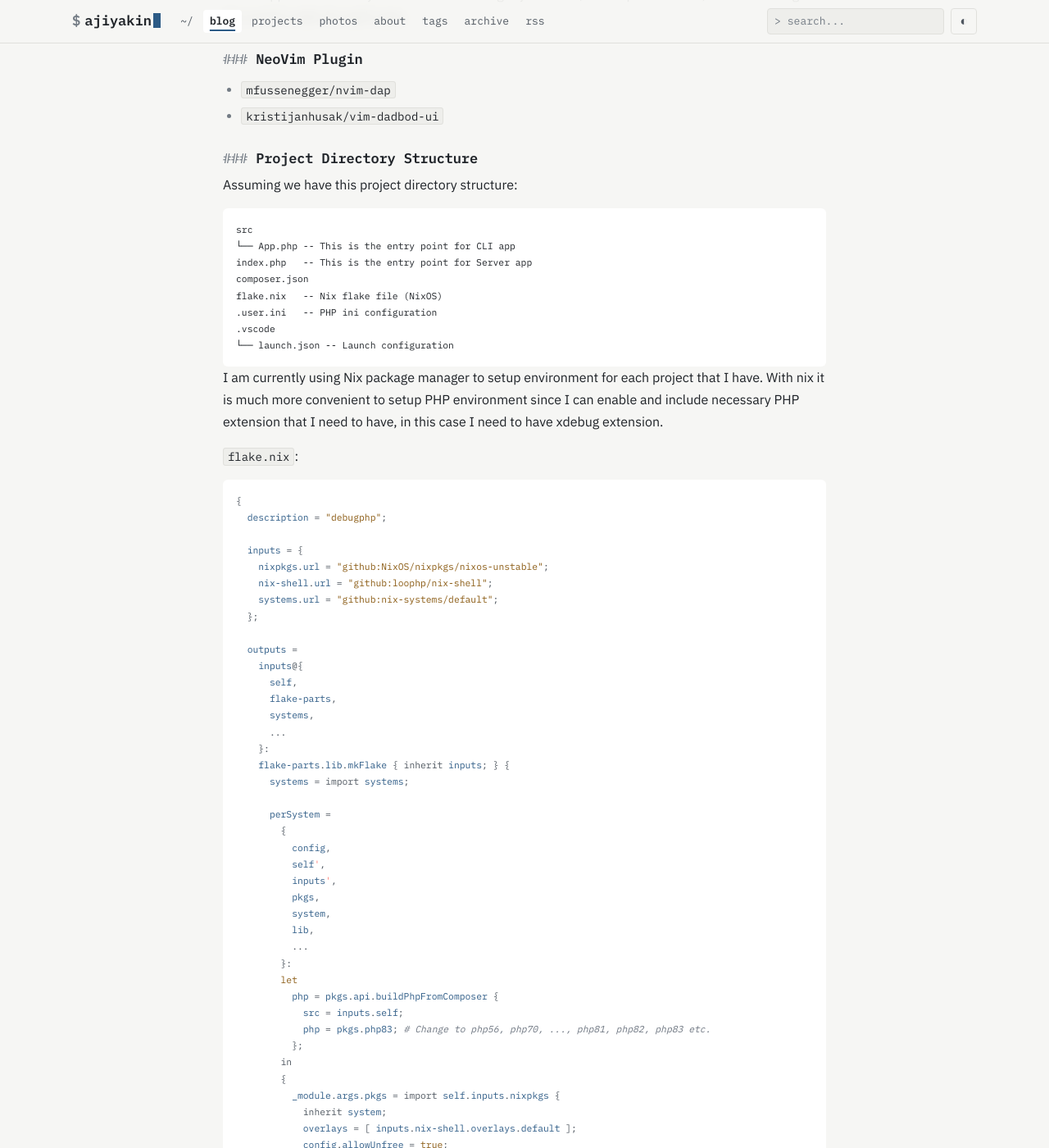
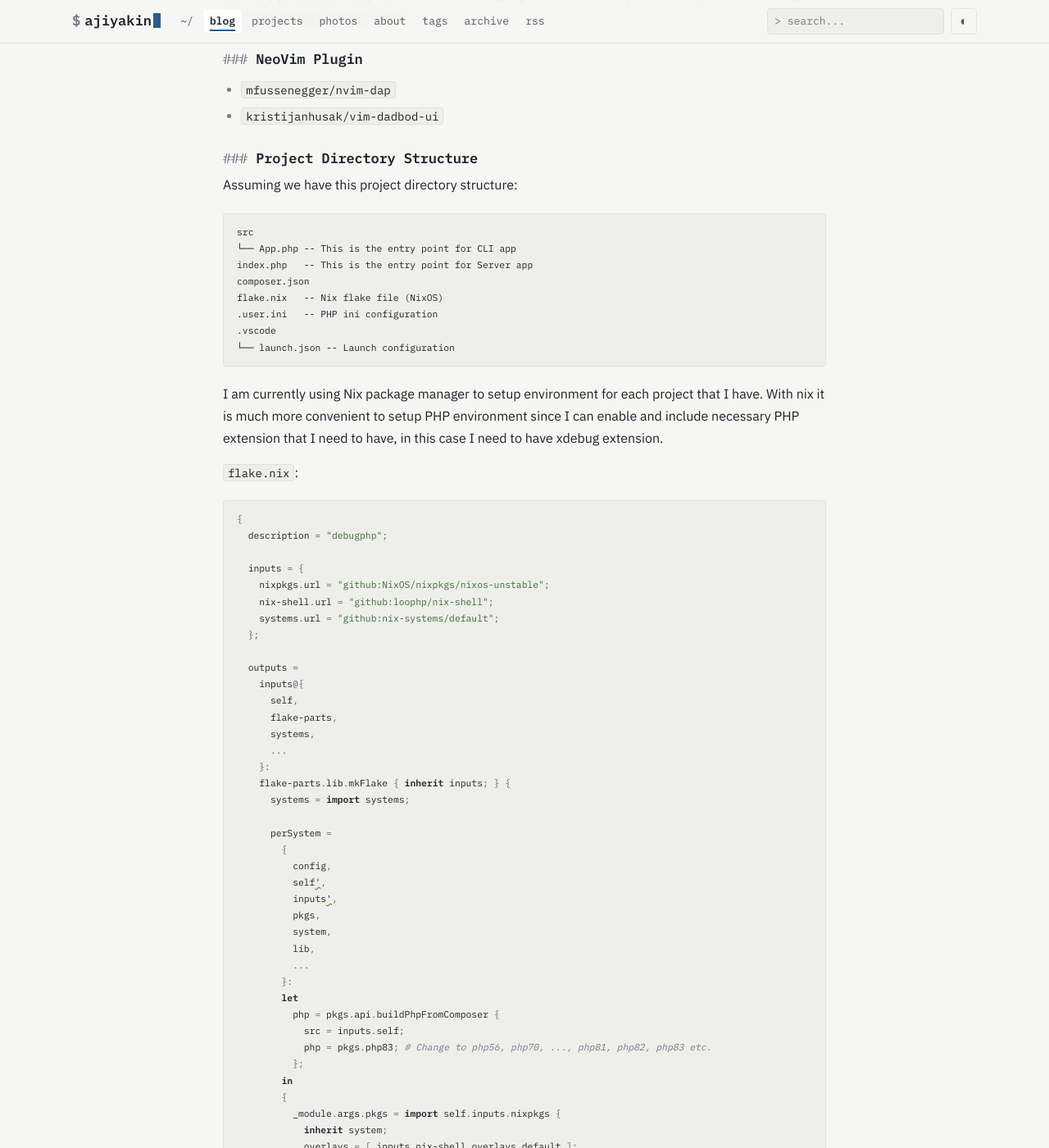
Before and after one commit to theikalman/theikalman.github.io, a Jekyll site: the page built from _posts/2025-05-07-debugging-php-app-in-neovim.md, in a window 1280 px wide and 1400 px high, scrolled down 311 px. Shown: the whole window at 82% size. Built offline with Jekyll 4.4.1, drawn with Linux system fonts in a browser that asks for light colours.

Commit message:
feat(code): muted syntax highlighting on theme tokens
Move the Rouge styles from code.css into a Sass partial and drive them
from --syn-* tokens so code blocks follow the light/dark theme. The
palette drops the saturated GitHub colors; keywords are bold and
comments italic so tokens stay distinguishable without relying on hue,
and diff lines are marked by background and strikethrough rather than
red versus green. One stylesheet request instead of two.

```diff
--- a/_includes/head.html
+++ b/_includes/head.html
@@ -24,7 +24,6 @@
     <link rel="preconnect" href="https://fonts.gstatic.com" crossorigin>
     <link rel="stylesheet" href="https://fonts.googleapis.com/css2?family=IBM+Plex+Mono:wght@400;500;600&family=IBM+Plex+Sans:ital,wght@0,400;0,500;0,600;1,400&display=swap">
     <link rel="stylesheet" href="/assets/main.css?v={{ site.time | date: '%s' }}">
-    <link rel="stylesheet" href="/assets/code.css?v={{ site.time | date: '%s' }}">
     {%- seo -%}
     {%- feed_meta -%}
     <link rel="alternate" type="application/rss+xml" href="{{ site.url }}/feed.xml">
--- /dev/null
+++ b/_sass/_syntax.scss
@@ -0,0 +1,113 @@
+// Rouge syntax highlighting.
+//
+// A restrained palette from the --syn-* tokens. Token classes also differ
+// by weight and style (bold keywords, italic comments) so code stays
+// scannable without relying on hue.
+
+.highlighter-rouge {
+  margin: 1.25em 0;
+}
+
+.highlight {
+  background-color: var(--bg-sunken);
+  border: 1px solid var(--line);
+  border-radius: var(--radius);
+  overflow-x: auto;
+}
+
+.highlight pre {
+  margin: 0;
+  border: 0;
+  border-radius: 0;
+  background: transparent;
+}
+
+.highlight .c, .highlight .cd, .highlight .cm, .highlight .c1,
+.highlight .cs, .highlight .ch, .highlight .cpf {
+  color: var(--syn-comment);
+  font-style: italic;
+}
+
+.highlight .cp {
+  color: var(--syn-comment);
+}
+
+.highlight .k, .highlight .kn, .highlight .kp, .highlight .kr,
+.highlight .kv, .highlight .kd, .highlight .ow {
+  color: var(--syn-keyword);
+  font-weight: 600;
+}
+
+.highlight .kc, .highlight .kt {
+  color: var(--syn-name);
+}
+
+.highlight .s, .highlight .sb, .highlight .sc, .highlight .sd,
+.highlight .s2, .highlight .sh, .highlight .sx, .highlight .s1,
+.highlight .sr, .highlight .si, .highlight .se, .highlight .ss,
+.highlight .sa, .highlight .dl {
+  color: var(--syn-string);
+}
+
+.highlight .m, .highlight .mf, .highlight .mh, .highlight .mi,
+.highlight .il, .highlight .mo, .highlight .mb, .highlight .mx {
+  color: var(--syn-number);
+}
+
+.highlight .nf, .highlight .fm, .highlight .nc, .highlight .nn,
+.highlight .nb, .highlight .bp, .highlight .nt {
+  color: var(--syn-name);
+}
+
+.highlight .na, .highlight .no, .highlight .nv, .highlight .vc,
+.highlight .vg, .highlight .vi, .highlight .n, .highlight .nx {
+  color: var(--fg);
+}
+
+.highlight .o, .highlight .p {
+  color: var(--syn-punct);
+}
+
+.highlight .err {
+  color: inherit;
+  background: transparent;
+  text-decoration: underline wavy var(--syn-number);
+}
+
+// Diffs: marked by a gutter sign and weight, not just red/green.
+.highlight .gi {
+  color: var(--syn-string);
+  background-color: var(--accent-soft);
+}
+
+.highlight .gd {
+  color: var(--syn-number);
+  text-decoration: line-through;
+}
+
+.highlight .gh, .highlight .gu {
+  color: var(--syn-name);
+  font-weight: 600;
+}
+
+.highlight .gs { font-weight: 600; }
+.highlight .ge { font-style: italic; }
+
+.highlight table {
+  margin: 0;
+  font-size: inherit;
+}
+
+.highlight table td {
+  padding: 0;
+  border: 0;
+}
+
+.highlight .lineno,
+.highlight .gutter {
+  color: var(--fg-subtle);
+  text-align: right;
+  user-select: none;
+  padding-right: var(--space-3);
+  border-right: 1px solid var(--line);
+}
--- a/assets/code.css
+++ /dev/null
@@ -1,150 +0,0 @@
-.highlight {
-  background-color: var(--bg-secondary);
-  border-radius: 6px;
-  overflow-x: auto;
-}
-
-.highlight pre {
-  margin: 0;
-  padding: 1rem;
-  background: transparent;
-  border: none;
-}
-
-.highlight .c,
-.highlight .cd,
-.highlight .cm,
-.highlight .c1,
-.highlight .cs {
-  color: #6e7681;
-  font-style: italic;
-}
-
-.highlight .cp {
-  color: var(--accent-purple);
-}
-
-.highlight .err {
-  color: #ff7b72;
-  background-color: transparent;
-}
-
-.highlight .k,
-.highlight .kn,
-.highlight .kp,
-.highlight .kr,
-.highlight .kv {
-  color: var(--accent-purple);
-}
-
-.highlight .kc,
-.highlight .kt,
-.highlight .kd {
-  color: var(--accent-orange);
-}
-
-.highlight .s,
-.highlight .sb,
-.highlight .sc,
-.highlight .sd,
-.highlight .s2,
-.highlight .sh,
-.highlight .sx,
-.highlight .s1,
-.highlight .sr,
-.highlight .si,
-.highlight .se {
-  color: var(--accent-yellow);
-}
-
-.highlight .nc,
-.highlight .nn,
-.highlight .no,
-.highlight .na,
-.highlight .nb,
-.highlight .bp,
-.highlight .vc,
-.highlight .vg,
-.highlight .vi,
-.highlight .nv,
-.highlight .ow {
-  color: var(--accent-blue);
-}
-
-.highlight .nt {
-  color: var(--accent-green);
-}
-
-.highlight .m,
-.highlight .mf,
-.highlight .mh,
-.highlight .mi,
-.highlight .il,
-.highlight .mo,
-.highlight .mb,
-.highlight .mx {
-  color: var(--accent-cyan);
-}
-
-.highlight .ss {
-  color: var(--accent-yellow);
-}
-
-.highlight .o,
-.highlight .p {
-  color: var(--text-secondary);
-}
-
-.highlight .w {
-  color: var(--text-muted);
-}
-
-.highlight .gi {
-  color: #3fb950;
-  background-color: transparent;
-}
-
-.highlight .gd {
-  color: #ff7b72;
-  background-color: transparent;
-}
-
-.highlight .gh {
-  color: var(--accent-blue);
-  font-weight: bold;
-}
-
-.highlight table {
-  border-collapse: collapse;
-  width: 100%;
-}
-
-.highlight table td {
-  padding: 0;
-  vertical-align: top;
-}
-
-.highlight .line {
-  display: block;
-  line-height: 1.6;
-}
-
-.highlight .line_numbers {
-  color: var(--text-muted);
-  text-align: right;
-  padding-right: 1rem;
-  user-select: none;
-  border-right: 1px solid var(--border-color);
-  margin-right: 1rem;
-}
-
-.highlight .line_numbers span {
-  opacity: 0.5;
-}
-
-.highlight .line_highlight {
-  background-color: rgba(88, 166, 255, 0.1);
-  display: block;
-  margin: 0 -1rem;
-  padding: 0 1rem;
-}
--- a/assets/main.scss
+++ b/assets/main.scss
@@ -6,4 +6,5 @@
 @import "layout";
 @import "components";
 @import "posts";
+@import "syntax";
 @import "legacy";
```
